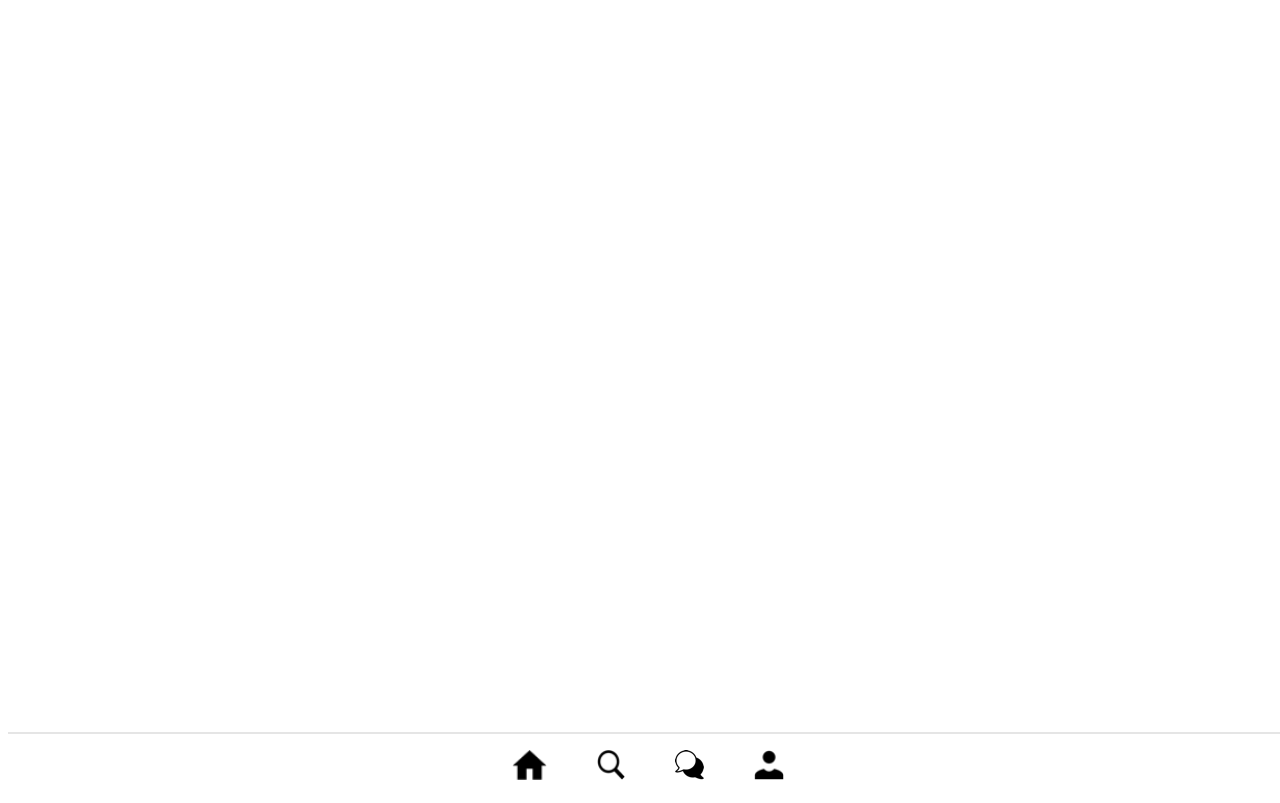
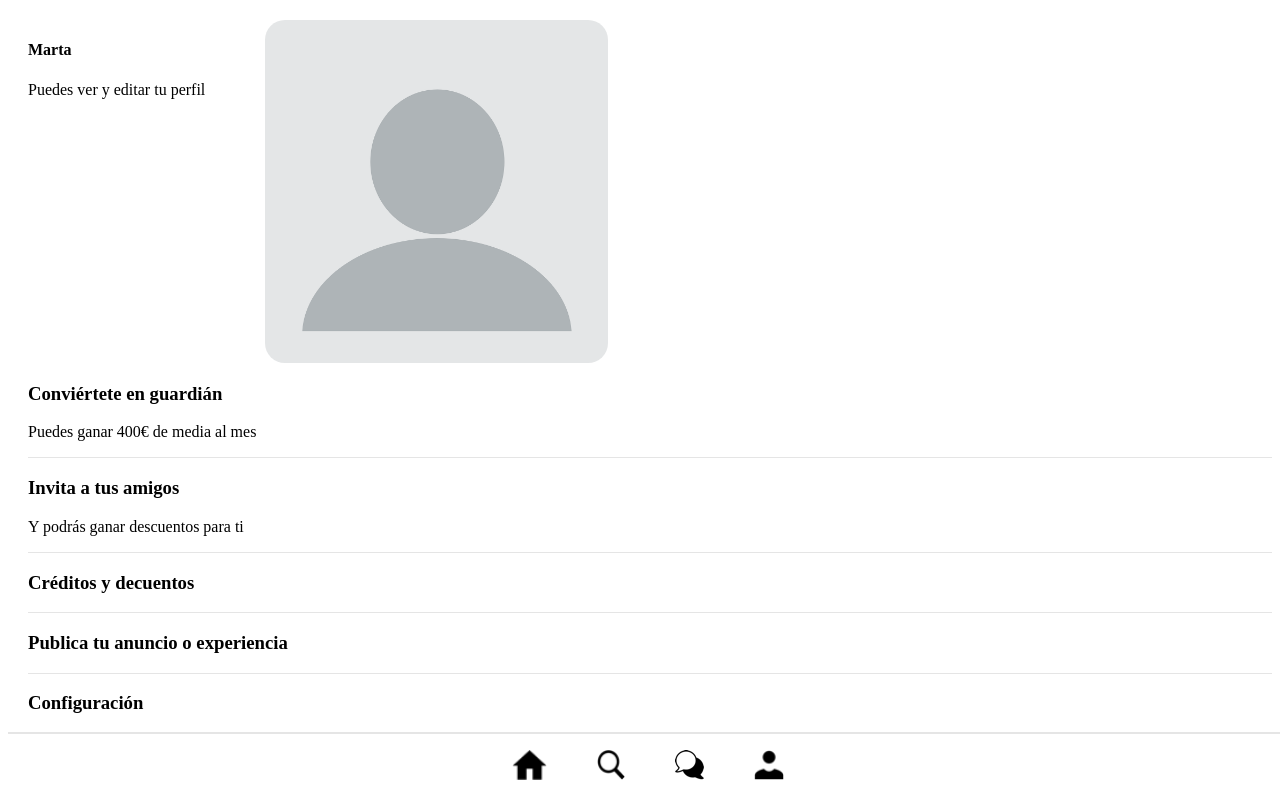
Before and after one commit to paulabenitoc/finalProject-maleteo, a React (Vite) app: page /usuario in a window 1280 px wide. Built offline with nearby package versions, Linux system fonts and the light colour scheme.

Commit message:
usuario profile

```diff
--- a/src/pages/Usuario/Usuario.css
+++ b/src/pages/Usuario/Usuario.css
@@ -0,0 +1,19 @@
+.user-img{
+    /* height: 20%; */
+    width: 28%;
+    border-radius: 20px;
+    margin-left: 60px;
+}
+
+.user{
+    display: flex;
+    margin: 20px;
+}
+
+.menu-options{
+    margin-left: 20px;
+}
+
+.user-options{
+        border-bottom: 1px solid rgba(0, 0, 0, 0.1);
+}
--- a/src/pages/Usuario/Usuario.jsx
+++ b/src/pages/Usuario/Usuario.jsx
@@ -4,7 +4,46 @@ import Nav from '../../components/Nav/nav';
 
 function Usuario() {
   return (
+
     <div>
+      <Nav></Nav>
+      <div>
+       <div className="user">
+        <span>
+          <h4>Marta</h4>
+          <p>Puedes ver y editar tu perfil</p>
+        </span>
+          <img src='public/img/blank-profile-picture-973460_1280.webp' className="user-img"/>
+        </div>
+        <div className='menu-options'>
+        <div className='user-options'>
+            <h3>Conviértete en guardián</h3>
+            <p>Puedes ganar 400€ de media al mes</p>
+        </div>
+
+        <div className='user-options'>
+            <h3>Invita a tus amigos</h3>
+            <p>Y podrás ganar descuentos para ti</p>
+        </div>
+
+        <div className='user-options'>
+            <h3>Créditos y decuentos</h3>
+        </div>
+
+        <div className='user-options'>
+            <h3>Publica tu anuncio o experiencia</h3>
+        </div>
+
+        <div className='user-options'>
+            <h3>Configuración</h3>
+        </div>
+
+        <div className='user-options'>
+            <h3>Ayuda</h3>
+        </div>
+        </div>
+
+      </div>
       <Nav></Nav>
     </div>
   )
```
